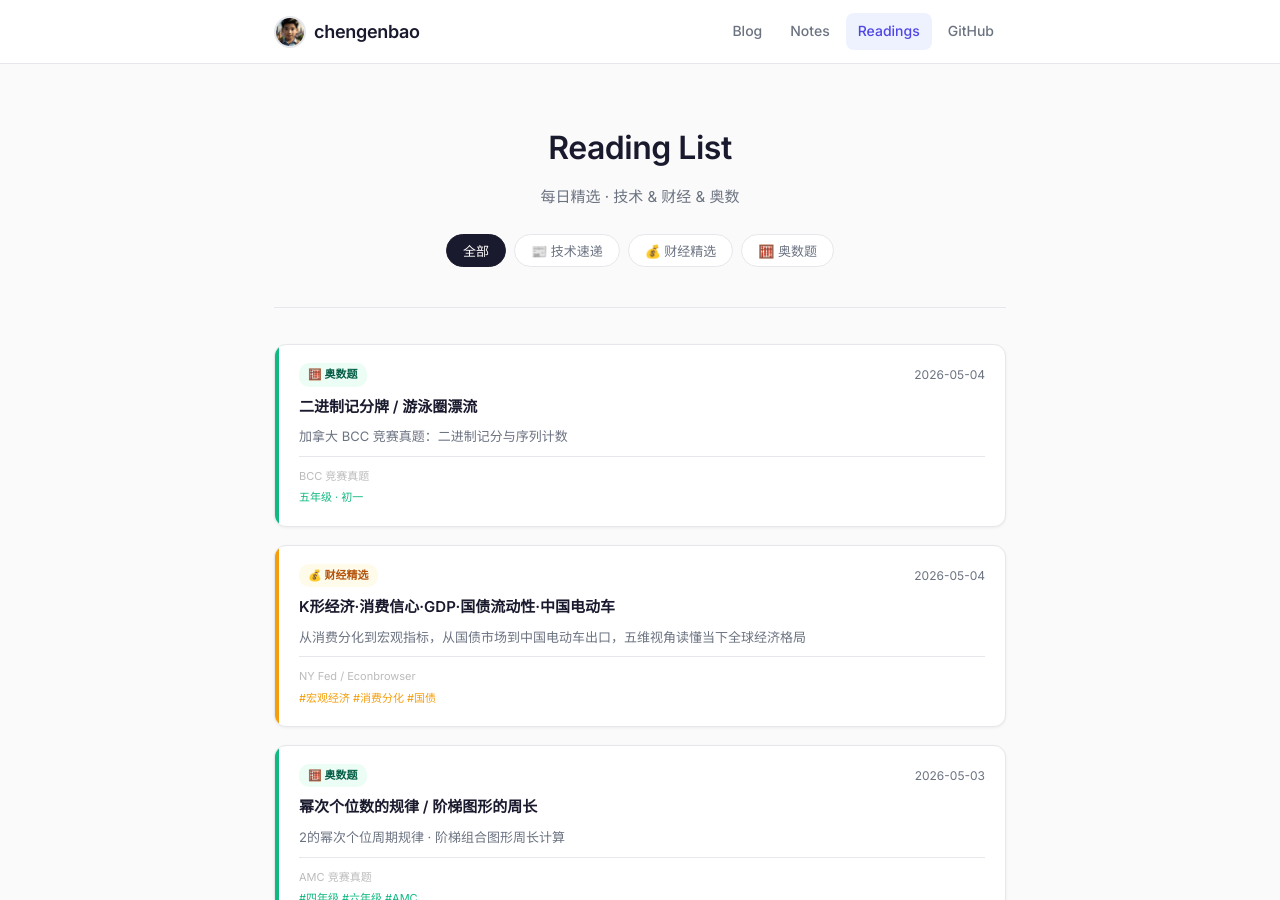
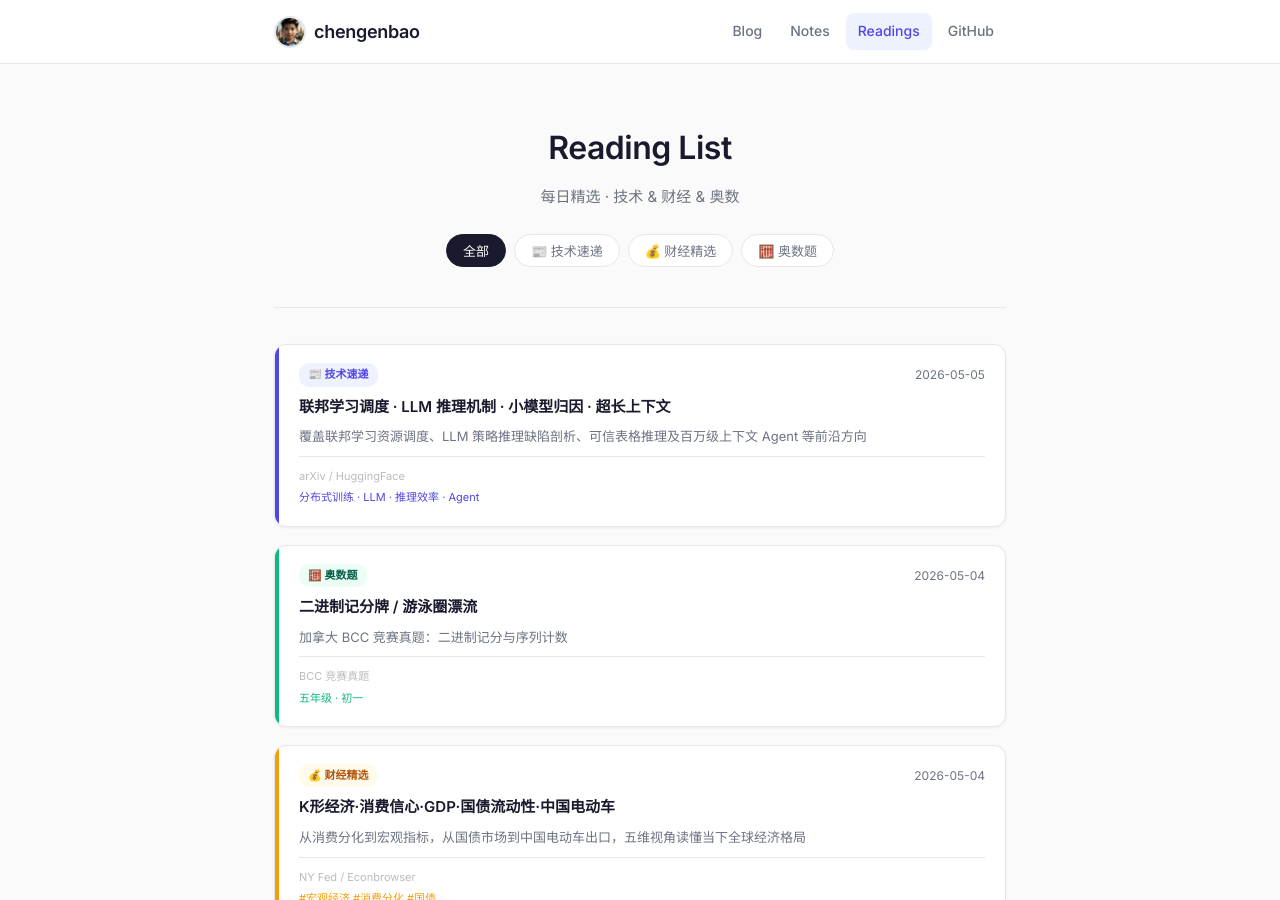
Before and after one commit to chengenbao/chengenbao.github.io, a Jekyll site: the page built from reading-list/index.md, in a window 1280 px wide and 900 px high. Built offline with Jekyll 4.4.1, drawn with Linux system fonts in a browser that asks for light colours.

Commit message:
add tech card 2026-05-05

```diff
--- a/reading-list/index.md
+++ b/reading-list/index.md
@@ -18,6 +18,21 @@ permalink: /reading-list/
   </div>
 
   <div class="rl-grid">
+<a class="rl-card tech" href="/reading-list/2026-05-05-tech-daily/">
+  <div class="rl-accent"></div>
+  <div class="rl-body">
+    <div class="rl-top">
+      <span class="rl-badge tech">📰 技术速递</span>
+      <time>2026-05-05</time>
+    </div>
+    <h2>联邦学习调度 · LLM 推理机制 · 小模型归因 · 超长上下文</h2>
+    <p>覆盖联邦学习资源调度、LLM 策略推理缺陷剖析、可信表格推理及百万级上下文 Agent 等前沿方向</p>
+    <div class="rl-meta">
+      <span class="rl-source">arXiv / HuggingFace</span>
+      <span class="rl-tags">分布式训练 · LLM · 推理效率 · Agent</span>
+    </div>
+  </div>
+</a>
 <a class="rl-card math" href="/reading-list/2026-05-04-math/"><div class="rl-accent"></div><div class="rl-body"><div class="rl-top"><span class="rl-badge math">🧮 奥数题</span><time>2026-05-04</time></div><h2>二进制记分牌 / 游泳圈漂流</h2><p>加拿大 BCC 竞赛真题：二进制记分与序列计数</p><div class="rl-meta"><span class="rl-source">BCC 竞赛真题</span><span class="rl-tags">五年级 · 初一</span></div></div></a>
 <a class="rl-card finance" href="/reading-list/2026-05-04-finance-daily/">
   <div class="rl-accent"></div>
```
